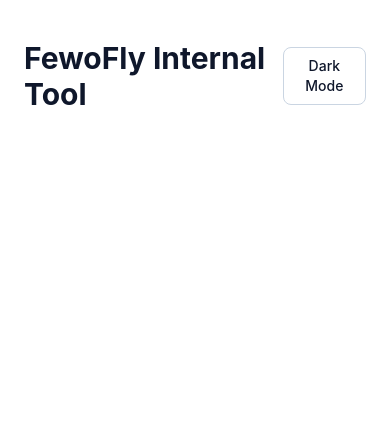
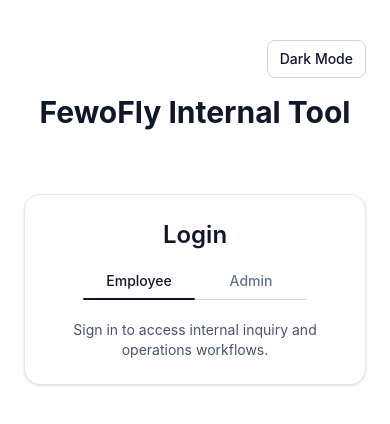
Before and after one commit to Khambazarov/fewofly, a React (Vite) app in the folder client/: page / in a window 390 px wide. Shown: the top 424 px of the page. Built offline with nearby package versions, Linux system fonts and the light colour scheme.

Commit message:
fix: improve responsive client header layout

```diff
--- a/client/src/App.tsx
+++ b/client/src/App.tsx
@@ -1,9 +1,13 @@
+import { useState } from "react";
 import AppShell from "./components/AppShell";
+import LoginCard from "./components/LoginCard";
 import ThemeToggleButton from "./components/ThemeToggleButton";
 import { useTheme } from "./hooks/useTheme";
+import type { LoginRole } from "./lib/auth";
 
 export default function App() {
   const { theme, setTheme } = useTheme();
+  const [selectedRole, setSelectedRole] = useState<LoginRole>("employee");
 
   function handleToggleTheme() {
     setTheme(theme === "light" ? "dark" : "light");
@@ -11,10 +15,21 @@ export default function App() {
 
   return (
     <AppShell theme={theme}>
-      <div className="flex items-center justify-between gap-4">
-        <h1 className="text-3xl font-bold">FewoFly Internal Tool</h1>
-        <ThemeToggleButton theme={theme} onToggle={handleToggleTheme} />
-      </div>
+      <header className="mb-12 flex flex-col gap-4 sm:relative sm:block">
+        <div className="flex justify-end sm:absolute sm:right-0 sm:top-1/2 sm:-translate-y-1/2">
+          <ThemeToggleButton theme={theme} onToggle={handleToggleTheme} />
+        </div>
+
+        <h1 className="text-center text-3xl font-bold">
+          FewoFly Internal Tool
+        </h1>
+      </header>
+
+      <LoginCard
+        theme={theme}
+        selectedRole={selectedRole}
+        onSelectRole={setSelectedRole}
+      />
     </AppShell>
   );
 }
--- /dev/null
+++ b/client/src/components/LoginCard.tsx
@@ -0,0 +1,48 @@
+import type { Theme } from "../lib/theme";
+import type { LoginRole } from "../lib/auth";
+import RoleSwitch from "./RoleSwitch";
+
+type LoginCardProps = {
+  theme: Theme;
+  selectedRole: LoginRole;
+  onSelectRole: (role: LoginRole) => void;
+};
+
+export default function LoginCard({
+  theme,
+  selectedRole,
+  onSelectRole,
+}: LoginCardProps) {
+  const cardClassName =
+    theme === "dark"
+      ? "mx-auto mt-16 max-w-md rounded-2xl border border-slate-800 bg-slate-900 p-6 shadow-sm"
+      : "mx-auto mt-16 max-w-md rounded-2xl border border-slate-200 bg-white p-6 shadow-sm";
+
+  const titleClassName =
+    theme === "dark"
+      ? "text-center text-2xl font-semibold text-slate-100"
+      : "text-center text-2xl font-semibold text-slate-900";
+
+  const descriptionClassName =
+    theme === "dark"
+      ? "text-center text-sm text-slate-400"
+      : "text-center text-sm text-slate-600";
+
+  return (
+    <section className={cardClassName}>
+      <div className="space-y-5">
+        <h2 className={titleClassName}>Login</h2>
+
+        <RoleSwitch
+          selectedRole={selectedRole}
+          onSelectRole={onSelectRole}
+          theme={theme}
+        />
+
+        <p className={descriptionClassName}>
+          Sign in to access internal inquiry and operations workflows.
+        </p>
+      </div>
+    </section>
+  );
+}
--- /dev/null
+++ b/client/src/components/RoleSwitch.tsx
@@ -0,0 +1,64 @@
+import type { LoginRole } from "../lib/auth";
+import type { Theme } from "../lib/theme";
+
+type RoleSwitchProps = {
+  selectedRole: LoginRole;
+  onSelectRole: (role: LoginRole) => void;
+  theme: Theme;
+};
+
+export default function RoleSwitch({
+  selectedRole,
+  onSelectRole,
+  theme,
+}: RoleSwitchProps) {
+  const wrapperClassName =
+    theme === "dark"
+      ? "relative mx-auto flex w-56 border-b border-slate-700"
+      : "relative mx-auto flex w-56 border-b border-slate-300";
+
+  const buttonClassName =
+    theme === "dark"
+      ? "relative z-10 flex-1 pb-2 text-center text-sm font-medium text-slate-400 transition-colors duration-200"
+      : "relative z-10 flex-1 pb-2 text-center text-sm font-medium text-slate-500 transition-colors duration-200";
+
+  const activeButtonClassName =
+    theme === "dark" ? "text-slate-100" : "text-slate-900";
+
+  const indicatorClassName =
+    theme === "dark"
+      ? "absolute bottom-[-1px] left-0 h-0.5 w-28 rounded-full bg-slate-100 transition-transform duration-300 ease-out"
+      : "absolute bottom-[-1px] left-0 h-0.5 w-28 rounded-full bg-slate-900 transition-transform duration-300 ease-out";
+
+  return (
+    <div className={wrapperClassName}>
+      <button
+        type="button"
+        onClick={() => onSelectRole("employee")}
+        className={`${buttonClassName} ${
+          selectedRole === "employee" ? activeButtonClassName : ""
+        }`}
+      >
+        Employee
+      </button>
+
+      <button
+        type="button"
+        onClick={() => onSelectRole("admin")}
+        className={`${buttonClassName} ${
+          selectedRole === "admin" ? activeButtonClassName : ""
+        }`}
+      >
+        Admin
+      </button>
+
+      <span
+        className={indicatorClassName}
+        style={{
+          transform:
+            selectedRole === "employee" ? "translateX(0)" : "translateX(112px)",
+        }}
+      />
+    </div>
+  );
+}
--- /dev/null
+++ b/client/src/lib/auth.ts
@@ -0,0 +1 @@
+export type LoginRole = "employee" | "admin";
```
